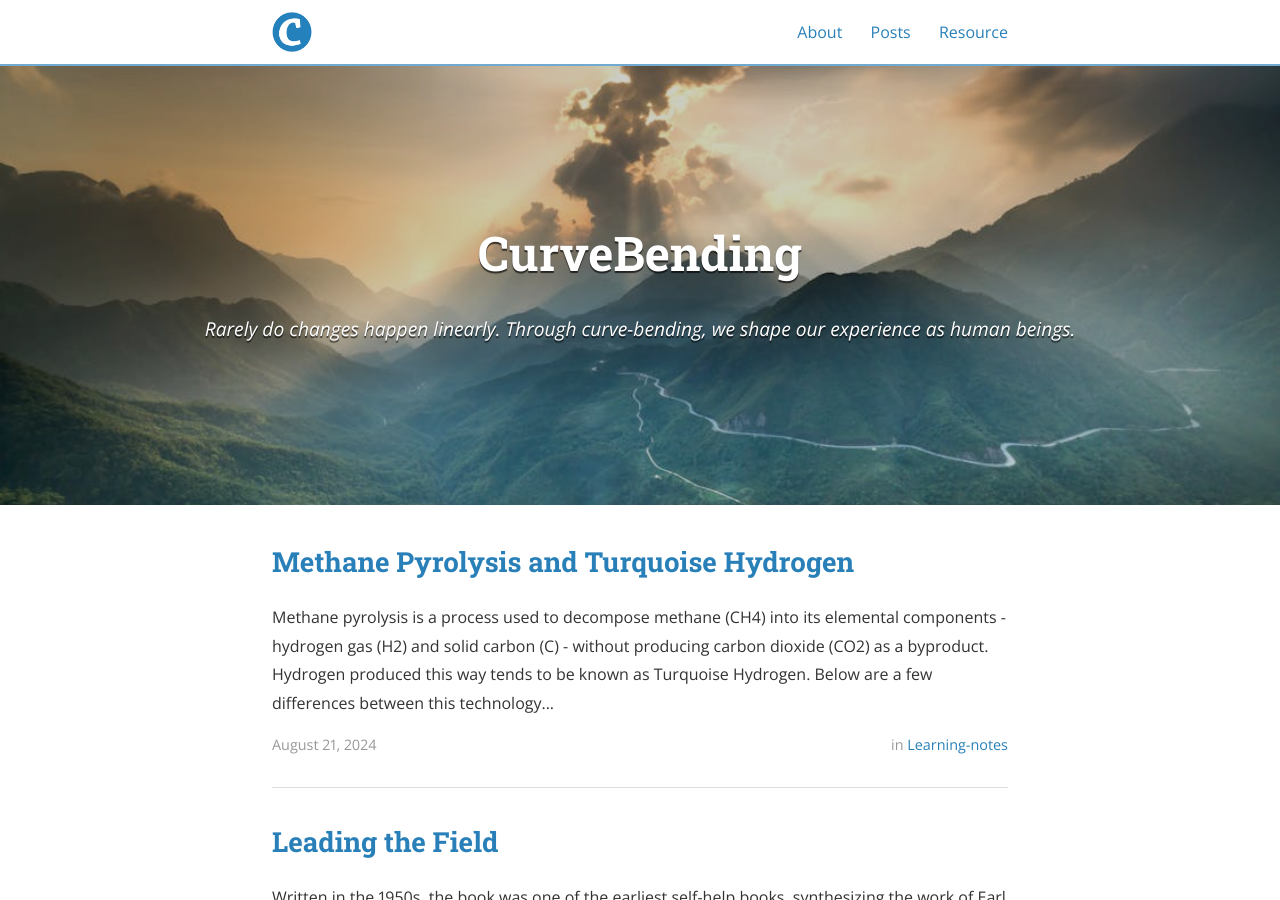
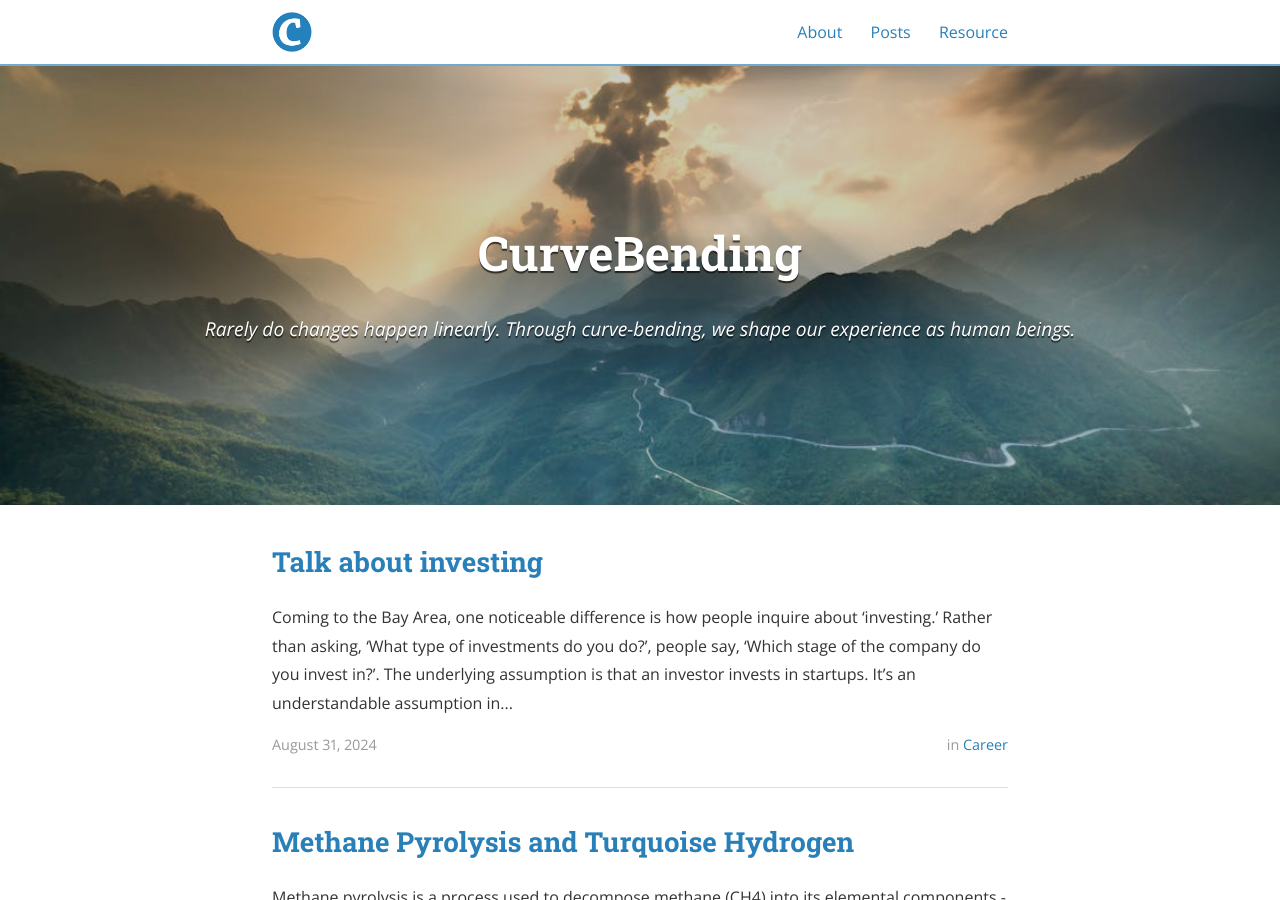
Before and after one commit to CurveBending/CurveBending.github.io, a Jekyll site: the page built from index.html, in a window 1280 px wide and 900 px high. Built offline with Jekyll 4.4.1, drawn with Linux system fonts in a browser that asks for light colours; nearby versions of some CDN libraries; the list of posts is cut into pages by our own code; part of the change alters nothing that is shown.

Commit message:
new post

```diff
--- a/_posts/2024-08-11-From Finance to Clean Energy.md
+++ b/_posts/2024-08-11-From Finance to Clean Energy.md
@@ -14,12 +14,17 @@ There was only one small problem: the mission didn't feel true to my heart. Beat
 Something felt missing. If not this, then what?
 
 
+
 ## Facing reality
+
 It wasn't the first time I struggled to find meaning. In fact, I was haunted by this question my entire tenure. I sought solutions by making pivots within Finance, expanding my role at work, focusing on passion projects, recharging my batteries through vacations, etc., but none brought sustained contentment.
 
 In fact, they were nothing but distractions. The reality was that I wasn't happy. As a mission-driven person, I embody my work. Not everyone needs meaning in their work, but unfortunately, I do.
 
+
+
 ## Growth mindset
+
 Accepting that I had to make a change didn't answer the question of ‘how’. After swallowing my red pill, I fell into the dark. Clueless of where to go next, I questioned if I could ever make any meaningful career transition at such a late age.
 
 I was lucky to have a supportive partner who reminded me of my capability. Not only that, he helped me rediscover the power of a growth mindset, something I knew and agreed with but hadn't embraced fully.
@@ -30,7 +35,10 @@ Seeing 'growth mindset' in a new light, I learned that:
 - Failure is to be embraced: Only courageous minds dare to fail because they are taking risks and doing hard things. To grow, we must fail.
 - Imposter syndrome is not an excuse: There's no such thing as an imposter as long as we are willing to put in the work to learn and grow.
 
+
+
 ## Exploration
+
 With the faith that I could learn anything and that it would not be too late, I started exploring again.
 
 My plan was simple: scout my areas of interest, sample one direction at a time, summarize what I liked and didn't like, and repeat. I hoped to discover myself as I discovered the world.
@@ -43,7 +51,10 @@ Within a year's span, I explored multiple domains: data science, product managem
 - I learned that I’m more capable than I think of learning and transforming myself
 - My uncompromising values include clarity, growth, and connections. I thrive in meaningful work that aligns with these values.
 
+
+
 ## The lightbulb moment
+
 Things started to click in 2022.
 
 It was late July in Seattle when I visited Mt Rainier for the first time. For whatever reason that year, the snow had yet to thaw in July, which we only realized as we neared the trailhead. A nice and easy summer hike transformed into a strenuous snow hike.
@@ -54,7 +65,10 @@ Nature has always been my haven. Mountains, in particular, seem to encompass som
 
 It was strange that I never drew the connection between this deep passion and my work. Looking back, I could see the false constraints placed on me due to my past experience, skills, and credentials, and I did not focus on the problems I cared to solve. I over-indexed on specific job functions and roles and overlooked the bigger-picture, societal-level impact.
 
-## Found my path
+
+
+## Finding the path
+
 The capital market plays a pivotal role in fighting climate change. From technology innovation to sustainability practice, funding has to go hand in hand, making expertise in Finance not just relevant but critical. But the field is vast, even on the financing side. I had to figure out where to position myself.
 
 2022 was the year when ESG entered the mainstream. Before the whole concept turned into politics and 'greenwashing', many organizations were launching initiatives to enhance their ESG practice. My company was also one of the first movers, so naturally, I started looking in this direction.
@@ -65,7 +79,10 @@ From ESG, I went into Impact Investing, the process needed from the investment p
 
 It didn’t take too long before I turned my attention to Energy Transition. I remembered the kinship I had developed over this topic since college because of its role in human history, economy, and geopolitics: much of human evolution has centered around the energy transition; from wood to coal to oil, remarkable changes in primary energy sources forever altered our human experience. Today, a new round of energy transition is happening as clean energy takes over the baton. Only this time, we're tasked with making it happen at a historical speed to tackle the climate crisis in time, and the capital market has a critical role to play in accelerating the change. My expertise in this area could actually help!
 
+
+
 ## Preparing for a change
+
 Almost right away, I started taking action to move in this direction. Having traded commodities and real assets at work, I leveraged our internal resources and became an 'intrapreneur' in clean energy, researching and investing in companies across the supply chains of energy transition technologies.
 
 I took courses on the side, including a year-long certificate program at Yale focusing on Financing and Deploying Clean Energy. The curriculum filled my knowledge gap in policy and technology, helped me appreciate the interwoven pieces, and showed me a whole spectrum of potential opportunities.
@@ -76,7 +93,10 @@ Gradually, different pieces started to connect. It became clearer to me where th
 
 Not everyone was supportive. Some said that my investment skills didn’t match, as project finance focuses more on cash flow modeling rather than backtesting and simulation. Some said that I didn’t have enough industry expertise in the energy sector. Some said the opportunity cost for me to pivot at this point in my career was too high. The 20-year-old me would have totally given in to those opinions (in fact, I probably did unconsciously). But this time, I kept going. All the inner work and external exploration prepared me well for the transition: I know who I am and what I want now, and I’m ready to take full agency of my path.
 
+
+
 ## A new chapter
+
 I started preparing to leave my job at the start of 2024 to pursue this new direction full-time. Up until that point, all my exploration was done on the side during nights and weekends. It had been the right decision back then: without a paycheck, I wouldn’t have given myself the time needed to explore and grow. It was time to move on and move fast again.
 
 I handed in my resignation at the end of the first quarter. Within two months, a few offers came, including an opportunity in project investments for a renewable energy company that I've come to admire. The destination was finally within sight.
--- /dev/null
+++ b/_posts/2024-08-31-Investment.md
@@ -0,0 +1,105 @@
+---
+layout: post
+title:  "Talk about investing"
+date:   2024-08-31T00:00:00-00:00
+author: Cece
+categories: "Career"
+tags: "Investing"
+---
+
+Coming to the Bay Area, one noticeable difference is how people inquire about 'investing.' Rather than asking, 'What type of investments do you do?', people say, 'Which stage of the company do you invest in?'. The underlying assumption is that an investor invests in startups. It's an understandable assumption in the context of Silicon Valley but most likely not true in other parts of the world.
+
+Almost every economic activity is fueled in some way through investing. Investing is a channel for money to flow from one side to the other. The receiving end can be a business, a project, or even an asset, which uses the capital received to generate more money. Investing is a fundamental piece of economic growth.
+
+Investments can be categorized in different ways, depending on who's receiving and who's giving. Professional investor tends to specialize in different types of investing based on their risk appetites and analytical frameworks. But at its core, investing is almost always about comparing risk and rewards.
+
+
+
+## - Capital Receivers
+
+Three types of entities usually exist on the receiving end:
+
+### <u>Companies</u>
+
+Depending on the stage of the company, company investing can be further broken down into below categories:
+
+**Angel investing**
+
+- What: Investing in early-stage start-ups
+- Style: often by individuals who are willing to get involved in the startup’s day-to-day and play an advisor role
+- Investment edge: a great angel investor usually has an extensive network to source ideas and help existing founders; they often have deep industry expertise, rendering them the knowledge and the intuition to pick the right ideas and select the right founders.
+
+**Venture investing**
+
+- What: Investing in startups at various stages; can be distinguished by the funding rounds they participate in (preseed/seed, series A, B, C, etc.), which usually marks the growth stage of the company.
+  - Preseed/seed: investing with a small cheque of up to a few million to help the startup get the product off the ground, experiment with go-to-market strategies, and build initial traction. In addition to venture, some accelerators are now also participating in preseed/seed-round funding.
+  - Series A: investing in a startup that has figured out its product-market fit and needs money to further enhance its product and penetrate the market while planning to scale.
+  - Series B onwards: investing in companies that have largely de-risked and are ready to scale. Some Private investors also participate in this stage.
+- Style: a lead investor will usually put down the first cheque inviting others to follow; often a diversification game, with a few successful exits offsetting the loss from all the other failed ones.
+- Investment edge: Similar to angel investing, connections and deal flows matter a lot in the success of a venture fund; a respectful venture investor often also has market, product, technology, or business model expertise to help founders get through their growing pains.
+
+**Private company investing**
+
+- What: Invest in mature, private companies with stable cash flows
+- Style: focus on cash flow analysis and projections. Private equity investing usually involves buying significant amounts of shares or even taking control of the company in a single transaction, requiring sophisticated transaction expertise. Private debt investing also differs from venture debt in its rigorous and nuanced structuring of debts and terms.
+- Investment edge: given that private company investing takes a more concentrated approach, understanding the business strategy is critical. This requires a good grasp of the industry and the market, clarity of the existing business model and the key risks, and a sound judgment of the growth/existing path supported by cash flow projections.
+
+**Public company investing**
+
+- What: Invest in companies that are already IPOed. One can do so by buying individual stocks, bonds, or Funds/ETFs. Thanks to Robinhood, this type of investing is now accessible to almost anyone.
+- Style: Professional investors who trade public companies usually follow a much more rigorous process, enabled by the vast amount of data available through the stock exchange and all sorts of platforms. Different investors develop and adopt different analytical processes and can be differentiated further accordingly:
+  - Passive (Beta) vs Active (Alpha investor): Passive investors see little value beyond market returns (i.e., returns from the broad market average) and focus on diversification across different markets and managing macro risk rather than picking individual industries or companies.
+  - Quantitative vs Fundamental investors:  Both are active investors. Fundamental investors focus on analyzing the business fundamentals and the cash flow implications to find mispricing and arbitrage opportunities. Quantitative investors rely mostly on processing historical data to discover patterns. They build trading signals through backtesting and simulation, even when economic rules fail to apply.
+- Investment edge: the analytical framework adopted by different investors plays a critical role in differentiating who can win in the long run; managing downturns and avoiding big losses is another crucial element in improving compound returns. For fundamental investors, industry expertise and connections can add big values; for quantitative investors, differentiating data can be a major lever, which is why many HFs are willing to pay millions for a unique data set.
+
+### <u>Projects</u>
+
+Project investing may sound foreign to many, mostly because it's performed mostly by professional investors at the institutional level. There's usually a large sum of money involved with various participating players. However, all of us benefit from the results of project investing: the majority of infrastructure we rely on for our daily activities, from buildings to roads, from power plants to wind turbines, are developed and financed through project investing.
+
+- What: Project investing is very similar to company investing, except that the risk and reward are tied to a project rather than a company. The risk of financing through this channel is then contained to the individual project. Even if the project goes under, the company can continue operating. This significantly lowers the risk a company has to take when developing a large-scale project with an extended timeline and a tremendous amount of risk involved.
+
+- Style: From an analytical standpoint, project investing also follows a similar process to fundamental company investing, in that it's about understanding the cash flow and the risk involved.
+- Investment edge: domain expertise for good judgment; sound process for cash flow analysis and risk management.
+
+### <u>Assets</u>
+
+Unlike company and project investing, where there's inherent value creation, asset investing is largely an arbitrage game to take advantage of the mispricing, which can be either driven by supply-demand imbalance or sometimes simply subjective views of the fair market values.
+
+The most common type of asset investing is real estate investing, which can be further classified based on the use of real estate.
+
+Commodity investing is another type of asset investing. Professional commodity traders invest in energy, metals, and agricultural products following different processes, some based on economic fundamentals, while the rest rely on quantitative analysis.
+
+Currency investing can also be considered asset investing, where investors find arbitrage opportunities in different currencies.
+
+The sexier asset investing includes arts and wine investing. Such investing is usually more interest-driven, focusing less on the outcome and a sensational experience on its own.
+
+
+
+## - Capital Givers
+
+On the giving side, capital usually comes with different risk and reward appetites, guiding the investment strategy.
+
+### <u>By its place in the capital stack:</u>
+
+From the capital stack perspective, the money can come either in the form of **equity** or **debt** (bonds in the public markets). Bond/debt investors get paid first through interest, a pre-determined, steady stream of cash flows, while equity investors get paid last with the remaining cash flows. Because debt/bond investors are more likely to get paid but with limited upside, such investors take on less risk and experience lower returns than equity investing, who get to keep all the upside but are expected to absorb all the losses. Equity and debt/bond exist in both company and project investing.
+
+- Starting from startup investing, both equity and debt venture investors exist. While most VCs are equity investors who give money to founders in exchange for shares, venture debt investors exist, providing non-diluted capital and funding early-stage companies through lending.
+- Once the startup graduates from its formation stage, it can also tap into both pools. A growth-stage startup or mature private company can seek funding in growth-stage VC or PE through equities, but also private debt investors through a variety of debts, from direct lending and mezzanine debt to senior secured loans.
+- Once a company is IPOed, even larger pools of capital exist on both sides. On the equity side, the company can issue shares, and an investor can invest in the company simply by buying stock shares. A public company can also finance its balance sheet by issuing bonds, which get rated based on their default probability and come with different yields. A bond investor, by picking and investing in bonds, effectively lends money to the company and gets paid through interest.
+- A similar classification exists in project investment. While infrastructure investors may come in as equity investors, most projects rely heavily on debt throughout their lifecycle. In the renewable energy world, a specific type of debt-like investor exists in the form of tax equity. They get paid mostly through the tax credit generated from developing clean energy projects with a return profile similar to a debt investor.
+
+### <u>By source of the capital:</u>
+
+The source of the capital usually also has great implications on its risk and reward needs:
+
+Some investors invest the money they own and focus on growing its value over time, while others raise money from the outside and have to generate returns over a specific period :
+
+- **Individual investors:** most individual investors invest their own money, have different risk appetites, and also have the most flexibility in how they invest. However, limited by their capital size, most individual investors operate in the public markets through fund/ETF/stock investing.
+- **Institutional asset owners:** include sovereign funds, pension funds, endowments, foundations, and family offices. Sovereign and pension funds are usually guided by country/state policy. Foundations, endowments, and family offices also have their own mandates to follow. By owning the money, institutional asset owners get to focus on long-term value appreciation rather than short-term returns.
+- **Asset Managers:** professional investors who raise money from outside, including both individual investors and institutional asset owners, and invest on behalf of their clients. They usually have performance mandates relative to the markets and, as a result, are vulnerable to 'short-termism.'
+- **VC/PE/Hedge Funds:** professional investors who invest on behalf of their clients, although sometimes their own money. This is the most performance-driven cohort with performance incentives embedded in its fee structure. Chasing returns is the name of the game.
+- **Philanthropists/governments funding:** sometimes known as concessional capital, such money is usually directed for specific purposes, such as funding projects with public goods, supporting innovation that has yet to show commercial value, etc.
+
+
+
+Whether you are an investor or looking for capital, I hope you find this post useful in understanding the landscape and navigating various types of funding.
```
Also changed, not shown: 1 other file.
